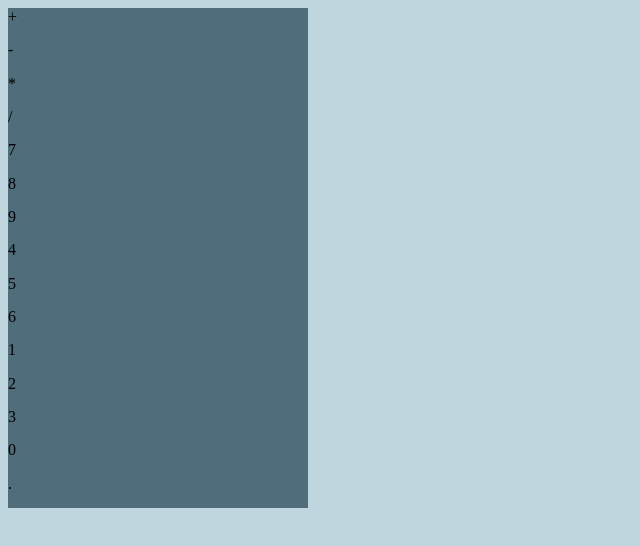
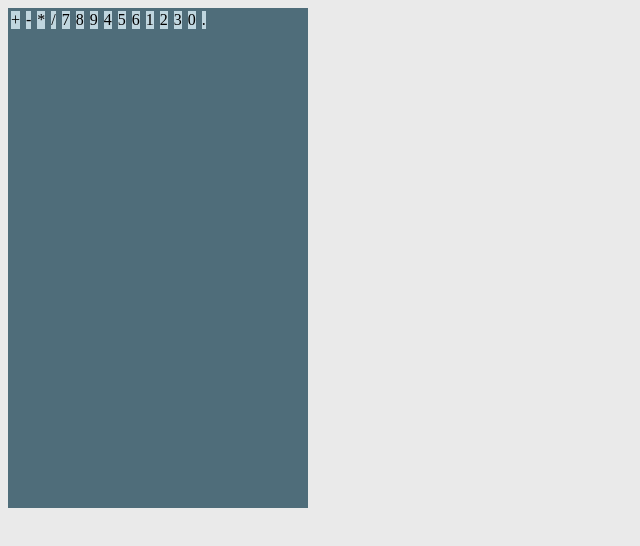
Before and after one commit to Kaljarys/calculator, a plain HTML site: page index.html in a window 1280 px wide. Shown: the whole page, without its empty margins (0-640 px from the left). Drawn offline with Linux system fonts and the light colour scheme.

Commit message:
not much more

```diff
--- a/styles.css
+++ b/styles.css
@@ -1,12 +1,19 @@
 body{
-    background-color: #C0D6DF;
+    background-color: #EAEAEA;
+}
+#house{
+    margin-left: auto;
+    margin-right: auto;
+    float: left;
 }
 #keyboard{
+    float: right;
     width: 300px;
     height: 500px;
-    display: grid;
     background-color: #4F6D7A;
 }
 .key{
-
+    margin: 3px;
+    float: left;
+    background-color: #C0D6DF;
 }
```
